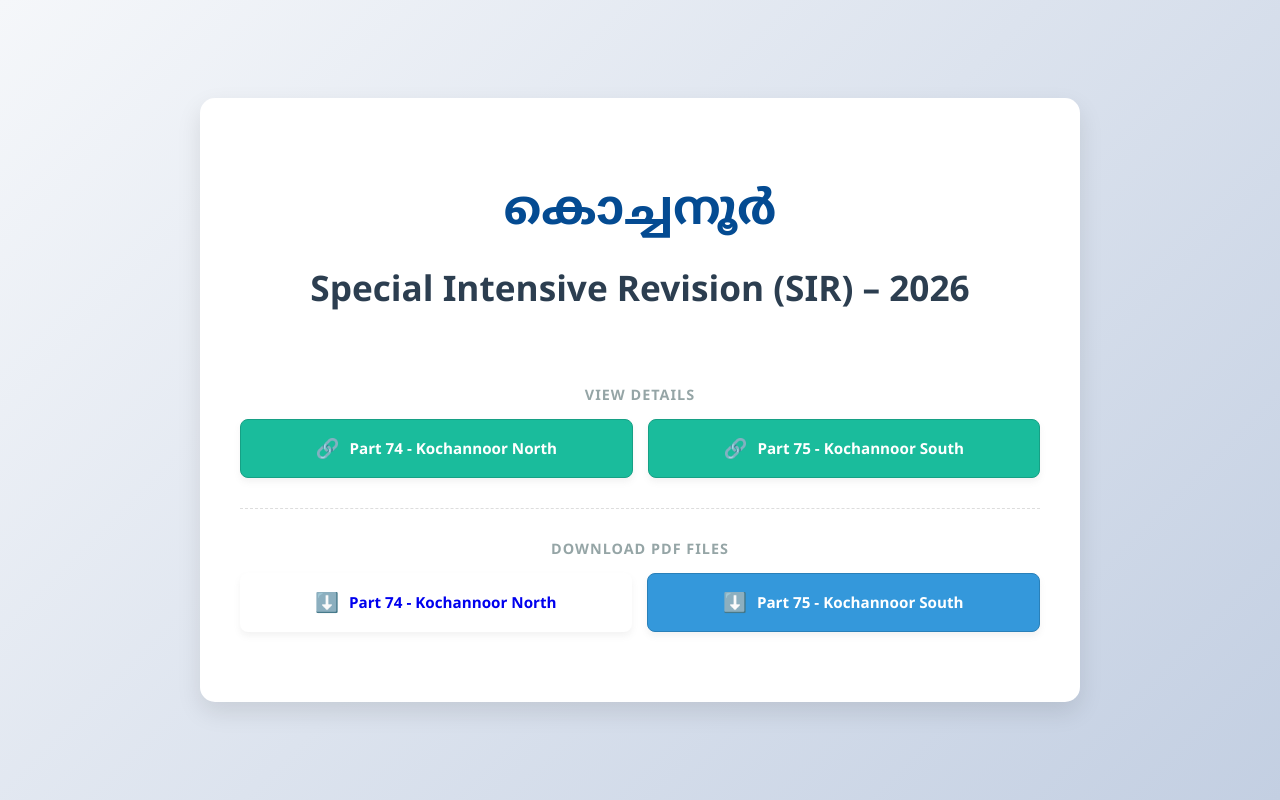
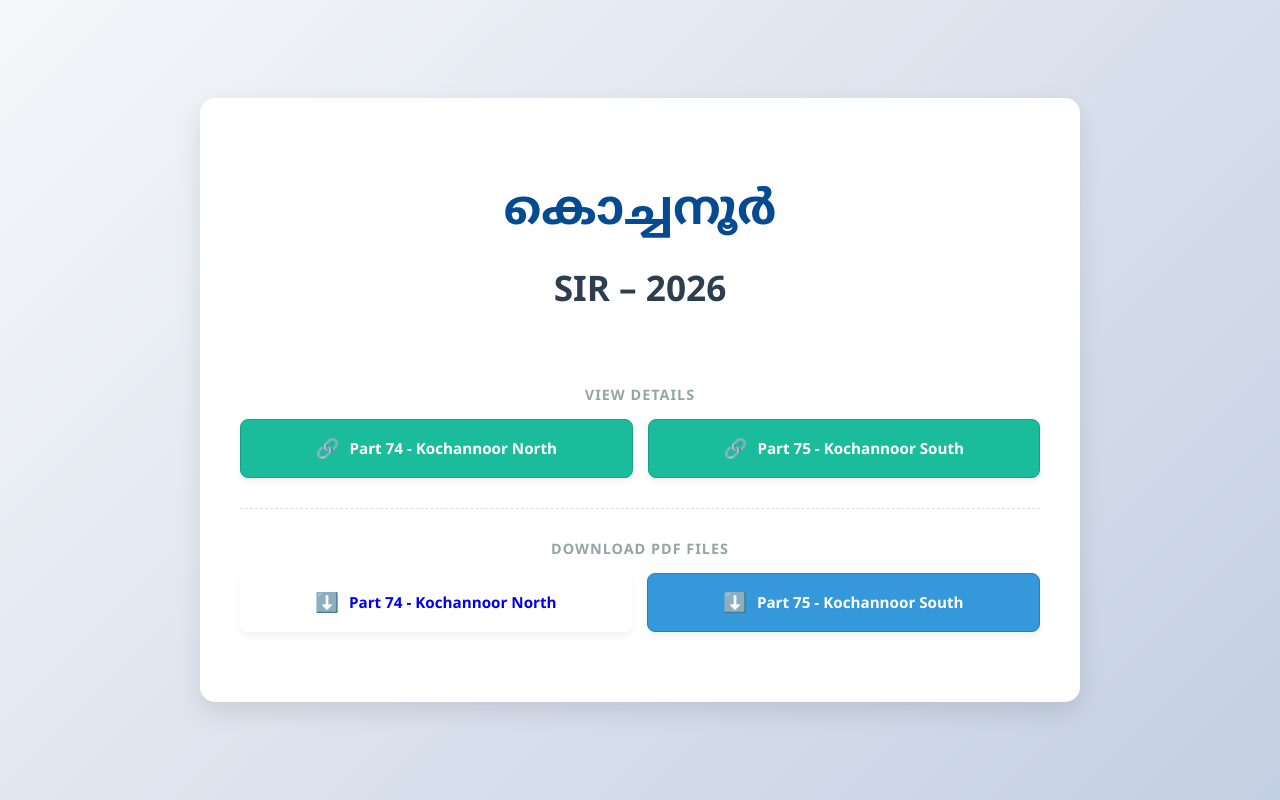
Before and after one commit to signroots/kochanoor, a plain HTML site: page index.html in a window 1280 px wide. Drawn offline with Linux system fonts and the light colour scheme.

Commit message:
index updated

```diff
--- a/index.html
+++ b/index.html
@@ -133,7 +133,7 @@
 
     <div class="container">
         <h1 class="main-head">കൊച്ചനൂർ</h1>
-        <h1>Special Intensive Revision (SIR) – 2026</h1>
+        <h1>SIR – 2026</h1>
         <h2></h2>
 
         <div class="section">
```
